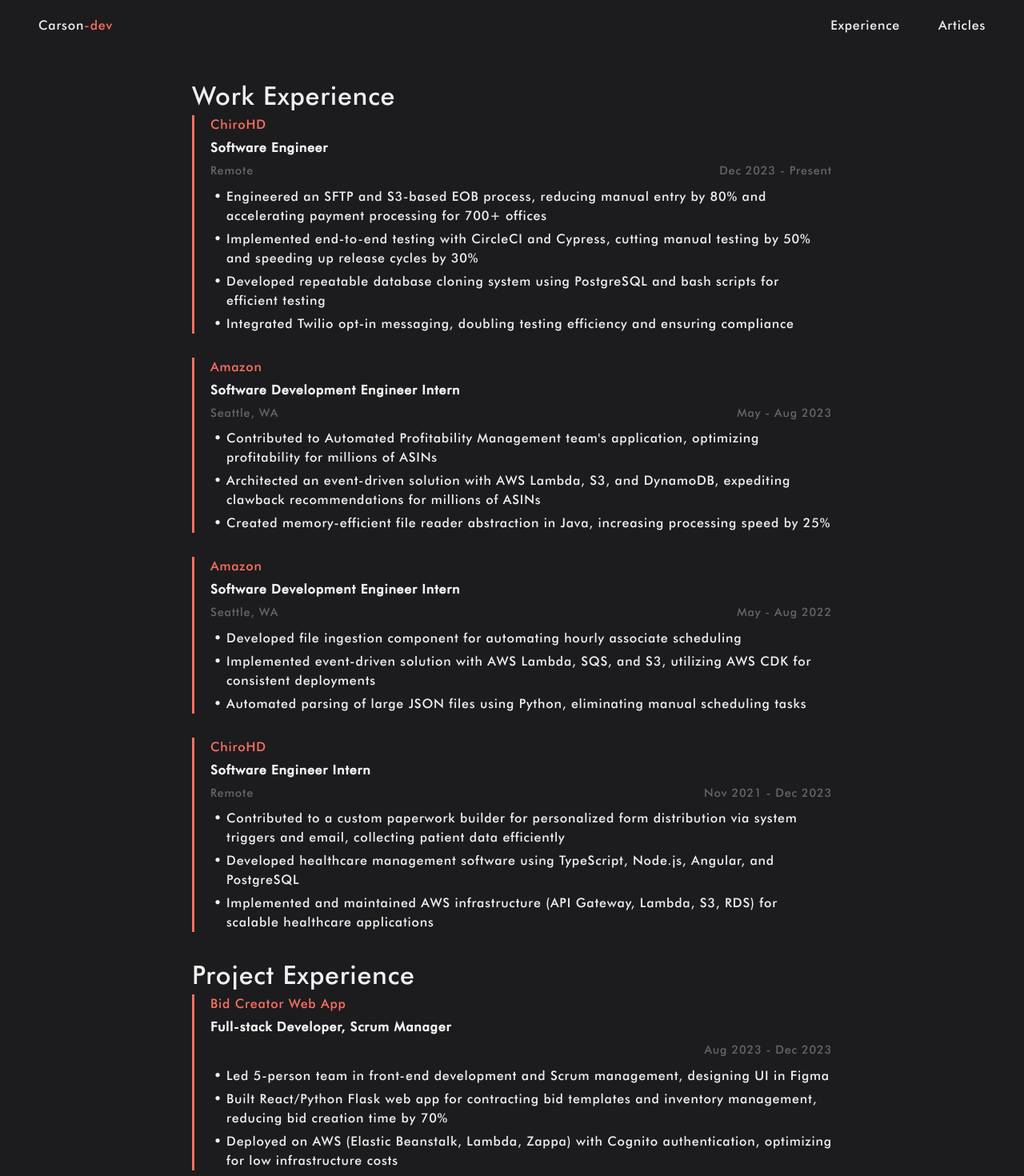
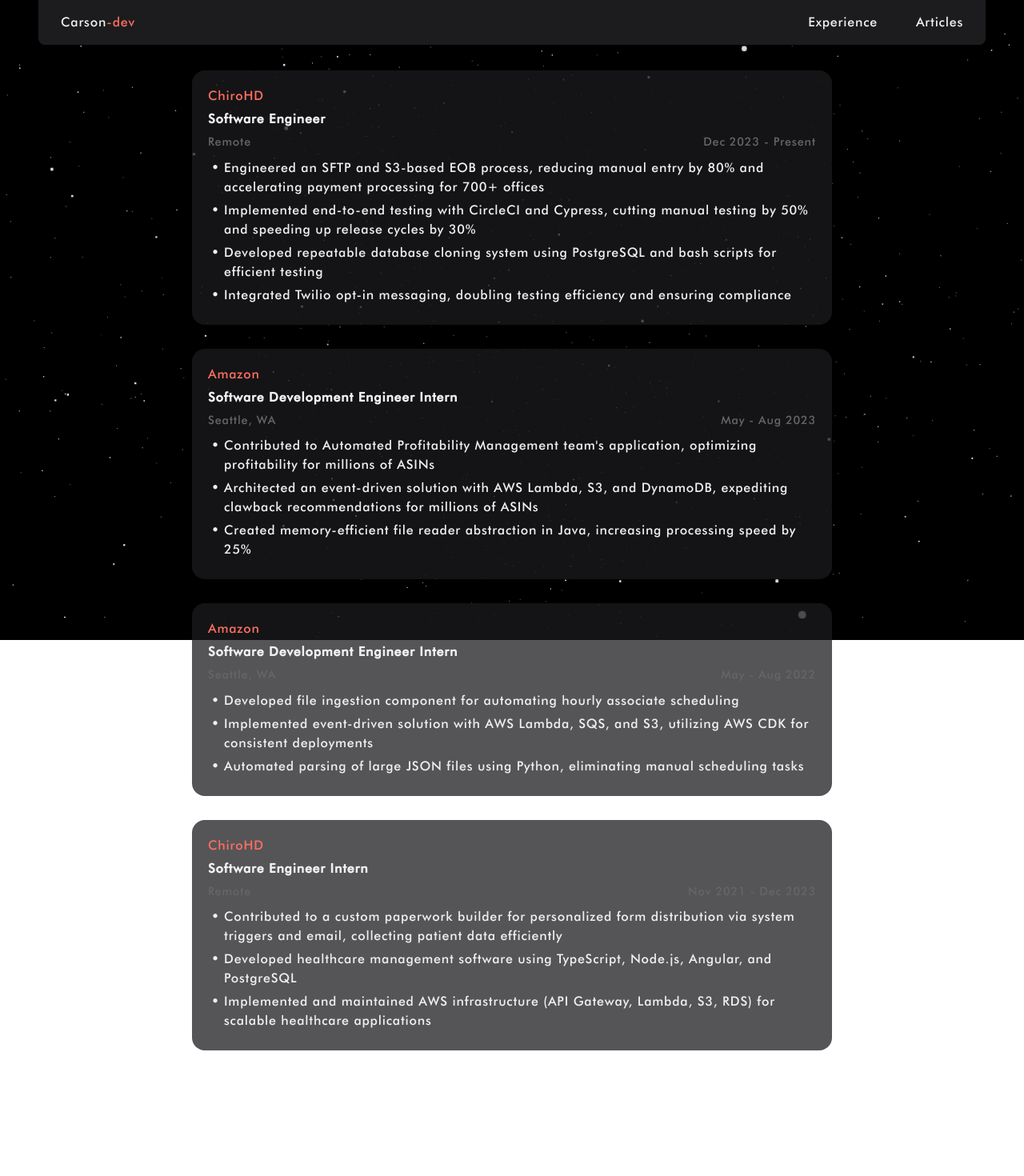
Before and after one commit to c-tollison/carson-dev, a React (Vite) app: page /experience in a window 1280 px wide. Shown: the top 1470 px of the page at 80% size. After the commit the page ends 1343 px from the top, so only its background shows below. Built offline with nearby package versions, Linux system fonts and the light colour scheme.

Commit message:
three js stars and experience refactor

```diff
--- a/src/components/footer/footer.css
+++ b/src/components/footer/footer.css
@@ -1,13 +1,8 @@
 .footer {
-    position: absolute;
-    bottom: 0;
-    left: 0;
     width: 100%;
     display: flex;
     justify-content: center;
     align-items: center;
-    height: 50px;
-    padding-bottom: 16px;
 }
 
 .icon {
--- a/src/components/footer/footer.tsx
+++ b/src/components/footer/footer.tsx
@@ -24,10 +24,10 @@
                 target="_blank"
                 className="center"
             >
-                About this site
+                This site
                 <svg
-                    width="26px"
-                    height="26px"
+                    width="16px"
+                    height="16px"
                     viewBox="0 0 24 24"
                     fill="none"
                     xmlns="http://www.w3.org/2000/svg"
--- a/src/components/nav-bar/nav-bar.css
+++ b/src/components/nav-bar/nav-bar.css
@@ -2,16 +2,17 @@
     position: sticky;
     top: 0;
     z-index: 999;
-    background-color: #1c1c1e;
 }
 
 .navbar {
     display: flex;
     justify-content: space-between;
     align-items: center;
-    margin-bottom: 32px;
     height: 40px;
-    padding: 32px 0px;
+    padding: 28px;
+    background-color: #1c1c1e;
+    border-bottom-left-radius: 8px;
+    border-bottom-right-radius: 8px;
 }
 
 .navbar h1 {
--- a/src/components/nav-bar/nav-bar.tsx
+++ b/src/components/nav-bar/nav-bar.tsx
@@ -17,6 +17,7 @@
 
     return (
         <header>
+            <nav className="blur"></nav>
             <nav className="navbar">
                 <h1>
                     <Link to={"/"}>
--- a/src/components/projects/projects.css
+++ b/src/components/projects/projects.css
@@ -8,6 +8,7 @@
     width: 100%;
     overflow-x: auto;
     scroll-snap-type: x mandatory;
+    flex: 1;
 }
 
 .carousel::-webkit-scrollbar {
--- /dev/null
+++ b/src/components/stars/stars.tsx
@@ -0,0 +1,42 @@
+import { PointMaterial, Points } from "@react-three/drei";
+import { PointsProps, useFrame } from "@react-three/fiber";
+import { random } from "maath";
+import { useRef, useState } from "react";
+import * as THREE from "three";
+import { GroupProps } from "@react-three/fiber";
+
+export function Stars(props: GroupProps) {
+    const ref = useRef<THREE.Points>(null);
+    const [sphere] = useState(
+        () =>
+            random.inSphere(new Float32Array(7000), {
+                radius: 2.5,
+            }) as Float32Array
+    );
+
+    useFrame((_, delta) => {
+        if (ref.current) {
+            ref.current.rotation.y -= delta / 15;
+        }
+    });
+
+    return (
+        <group rotation={[0, 0, Math.PI / 4]}>
+            <Points
+                ref={ref}
+                positions={sphere}
+                stride={3}
+                frustumCulled={false}
+                {...(props as PointsProps)}
+            >
+                <PointMaterial
+                    transparent
+                    color="#ffa0e0"
+                    size={0.005}
+                    sizeAttenuation={true}
+                    depthWrite={false}
+                />
+            </Points>
+        </group>
+    );
+}
--- a/src/components/work-experience/work-experience.css
+++ b/src/components/work-experience/work-experience.css
@@ -1,7 +1,8 @@
 .experience-item {
     margin-bottom: 30px;
-    border-left: 3px solid #ff6f61;
-    padding-left: 20px;
+    padding: 20px;
+    background-color: #1c1c1ebe;
+    border-radius: 16px;
 }
 
 .experience-header {
--- a/src/index.css
+++ b/src/index.css
@@ -133,10 +133,6 @@
     box-sizing: border-box;
 }
 
-body {
-    background-color: #1c1c1e;
-}
-
 #root {
     box-sizing: border-box;
     min-height: 100vh;
@@ -146,7 +142,10 @@
     letter-spacing: 0.05rem;
     position: relative;
     line-height: 1.5;
-    padding: 0px 48px 64px 48px;
+    padding: 0px 48px;
+    display: flex;
+    flex-direction: column;
+    gap: 2rem;
 }
 
 .accent {
--- a/src/routes/experience/experience.tsx
+++ b/src/routes/experience/experience.tsx
@@ -52,23 +52,8 @@
         },
     ];
 
-    const projectExperience: WorkExperienceProps[] = [
-        {
-            companyOrProjectName: "Bid Creator Web App",
-            jobTitle: "Full-stack Developer, Scrum Manager",
-            location: "", // Location was not specified in the LaTeX
-            date: "Aug 2023 - Dec 2023",
-            details: [
-                "Led 5-person team in front-end development and Scrum management, designing UI in Figma",
-                "Built React/Python Flask web app for contracting bid templates and inventory management, reducing bid creation time by 70%",
-                "Deployed on AWS (Elastic Beanstalk, Lambda, Zappa) with Cognito authentication, optimizing for low infrastructure costs",
-            ],
-        },
-    ];
-
     return (
         <div className="experience-container">
-            <h2>Work Experience</h2>
             {workExperience.map((job, index) => (
                 <WorkExperience
                     companyOrProjectName={job.companyOrProjectName}
@@ -79,18 +64,6 @@
                     key={index}
                 />
             ))}
-
-            <h2>Project Experience</h2>
-            {projectExperience.map((project, index) => (
-                <WorkExperience
-                    companyOrProjectName={project.companyOrProjectName}
-                    jobTitle={project.jobTitle}
-                    location={project.location}
-                    date={project.date}
-                    details={project.details}
-                    key={index}
-                />
-            ))}
         </div>
     );
 }
--- a/src/routes/root.tsx
+++ b/src/routes/root.tsx
@@ -1,9 +1,26 @@
 import { Outlet } from "react-router-dom";
 import NavBar from "../components/nav-bar/nav-bar";
+import { Canvas } from "@react-three/fiber";
+import { Stars } from "../components/stars/stars";
 
 export default function Root() {
     return (
         <>
+            <Canvas
+                camera={{ position: [0, 0, 1] }}
+                style={{
+                    position: "fixed",
+                    top: 0,
+                    left: 0,
+                    width: "100vw",
+                    height: "100vh",
+                    zIndex: -1,
+                    pointerEvents: "none",
+                    background: "#000000",
+                }}
+            >
+                <Stars />
+            </Canvas>
             <NavBar />
             <Outlet />
         </>
```
Also changed, not shown: package.json (+6 -1 lines), 1 other file (tests, documents, lock files or other folders).
